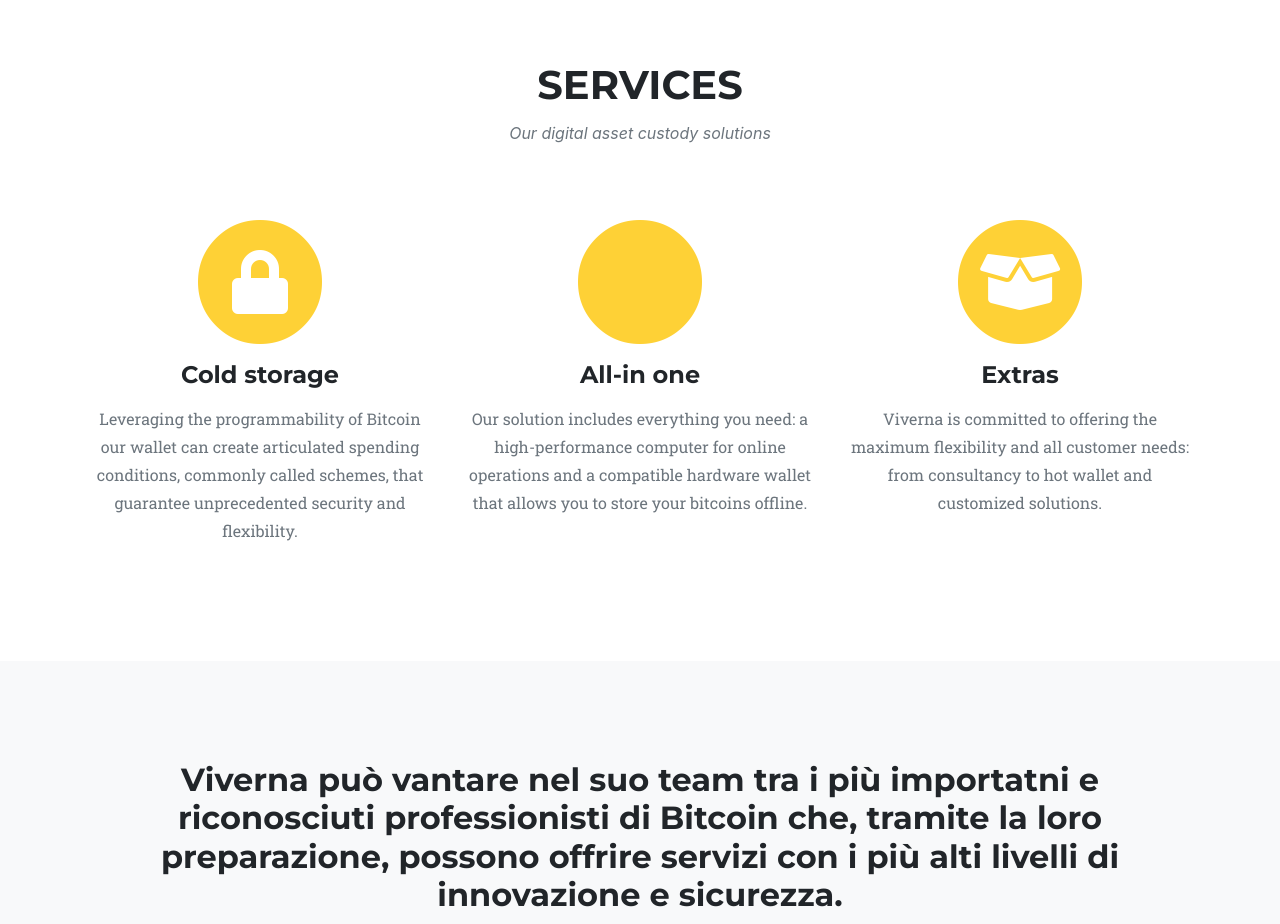
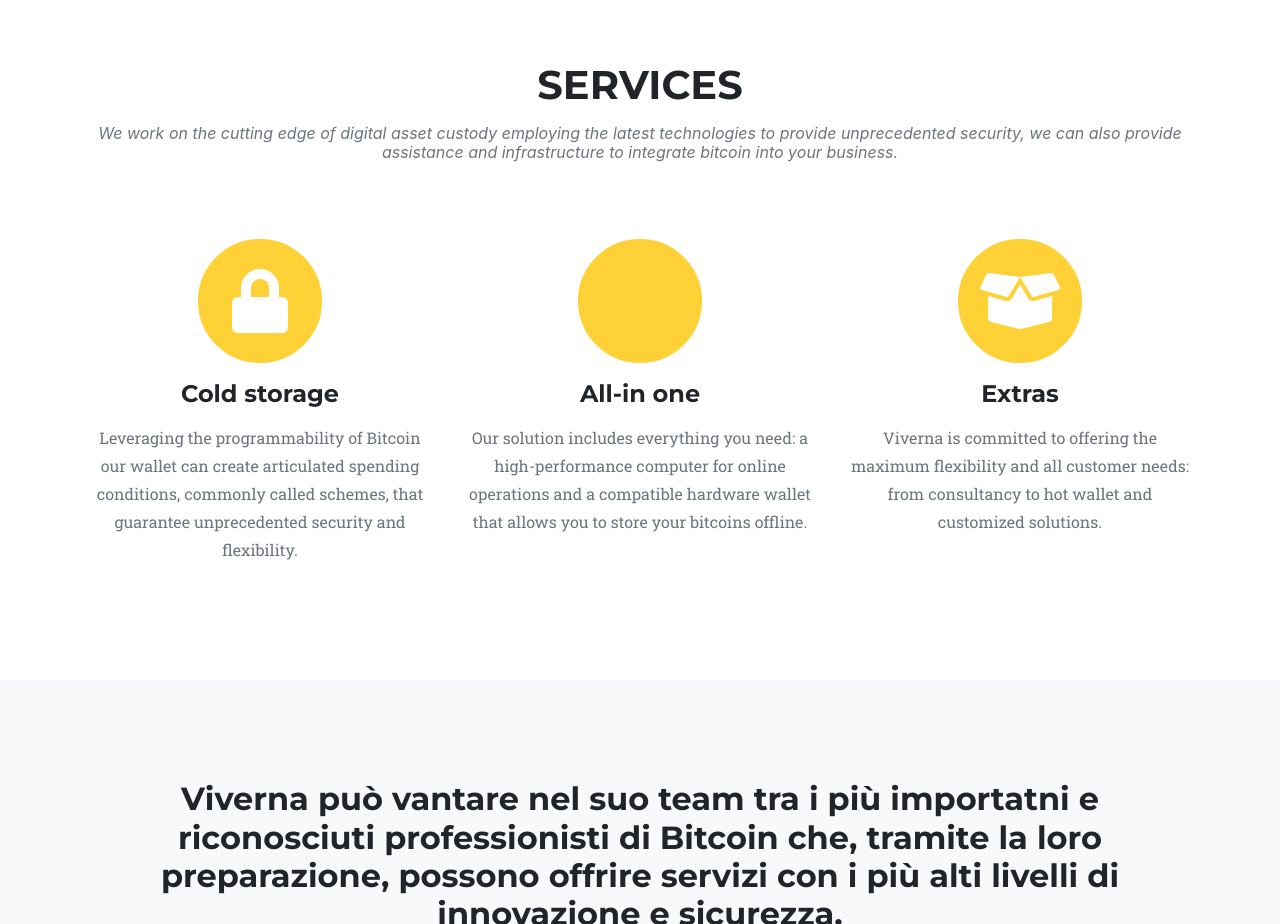
Before and after one commit to viverna-dev/viverna-site, a plain HTML site: page index.html in a window 1280 px wide. Shown: the part 880-1804 px from the top of the page. Drawn offline with Linux system fonts and the light colour scheme; a web font is replaced by a local one.

Commit message:
content! Update service section subtitle

```diff
--- a/index.html
+++ b/index.html
@@ -42,7 +42,7 @@
       <div class="row">
         <div class="col-lg-12 text-center">
           <h2 class="section-heading text-uppercase">Services</h2>
-          <h3 class="section-subheading text-muted">Our digital asset custody solutions</h3>
+          <h3 class="section-subheading text-muted">We work on the cutting edge of digital asset custody employing the latest technologies to provide unprecedented security, we can also provide assistance and infrastructure to integrate bitcoin into your business.</h3>
         </div>
       </div>
       <div class="row text-center">
```
